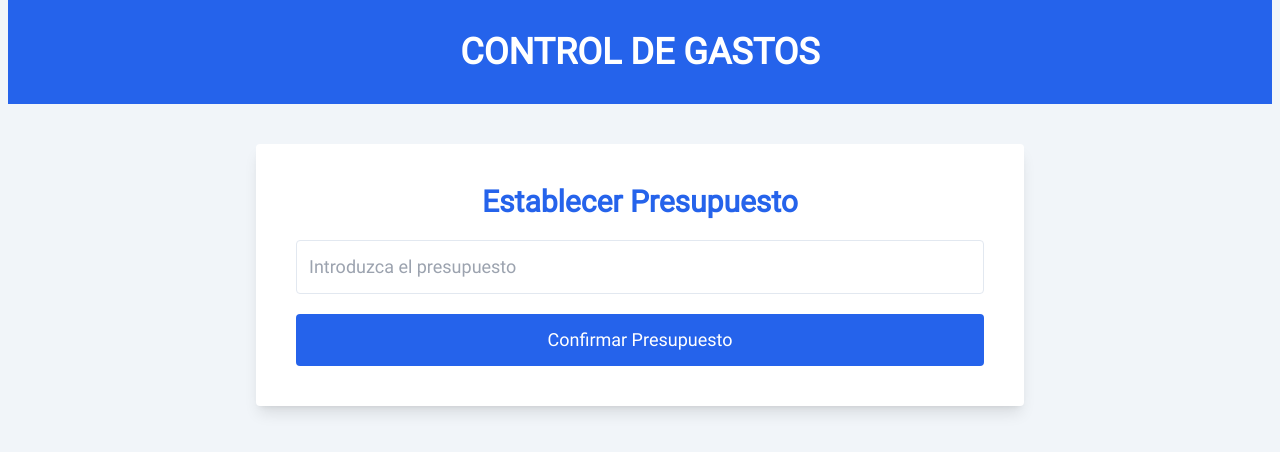
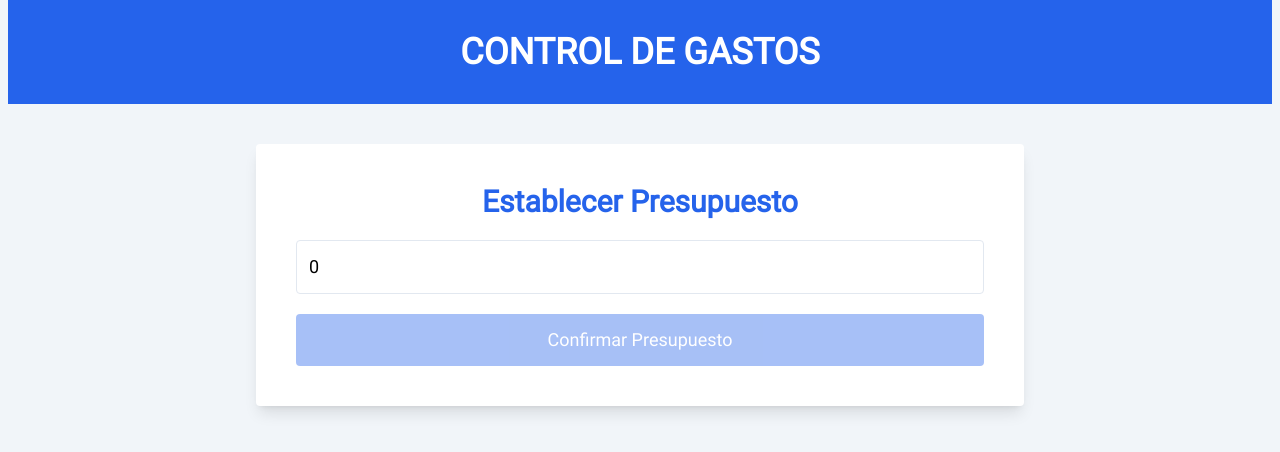
Before and after one commit to daniel-pompa/budget-master-app, a React (Vite) app: page / in a window 1280 px wide. Shown: the top 452 px of the page. Built offline with nearby package versions, Linux system fonts and the light colour scheme.

Commit message:
feat: add form validation for budget creation
Added validation logic to ensure budget is a positive number.

```diff
--- a/src/components/Form.tsx
+++ b/src/components/Form.tsx
@@ -1,4 +1,14 @@
+import { useMemo, useState } from 'react';
+
 export const Form = () => {
+  const [budget, setBudget] = useState(0);
+
+  const handleChange = (e: React.ChangeEvent<HTMLInputElement>) => {
+    setBudget(e.target.valueAsNumber);
+  };
+
+  const isValid = useMemo(() => isNaN(budget) || budget <= 0, [budget]);
+
   return (
     <form className='space-y-5'>
       <div className='flex flex-col space-y-5'>
@@ -14,12 +24,15 @@ export const Form = () => {
           className='w-full border border-slate-200 p-3 rounded focus:outline-none focus:border-blue-600'
           name='budget'
           placeholder='Introduzca el presupuesto'
+          value={budget}
+          onChange={handleChange}
         />
       </div>
       <input
         type='submit'
         value='Confirmar Presupuesto'
-        className='w-full bg-blue-600 hover:bg-blue-700 text-white p-3 cursor-pointer rounded transition-colors duration-500'
+        className='w-full bg-blue-600 hover:bg-blue-700 text-white p-3 cursor-pointer rounded transition-colors duration-500 disabled:opacity-40'
+        disabled={isValid}
       />
     </form>
   );
```
